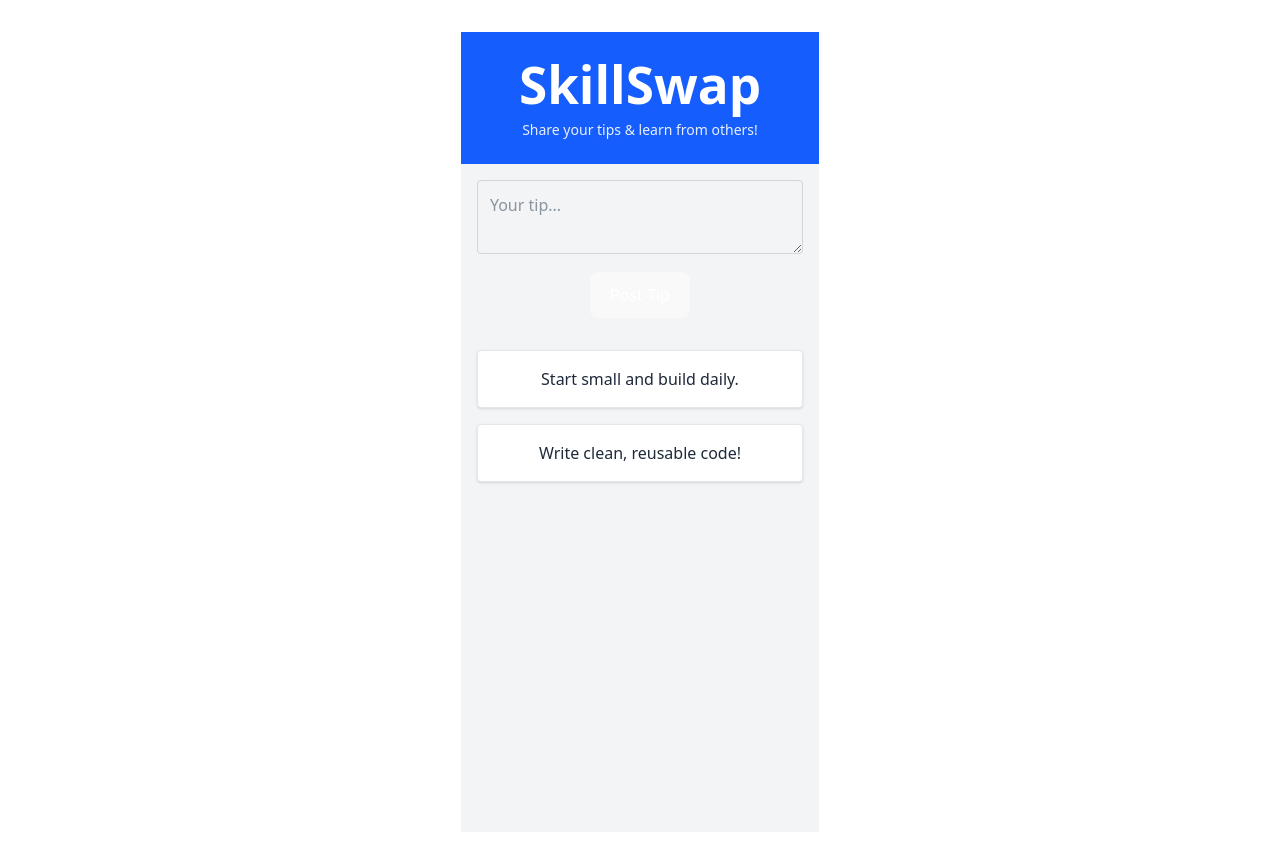
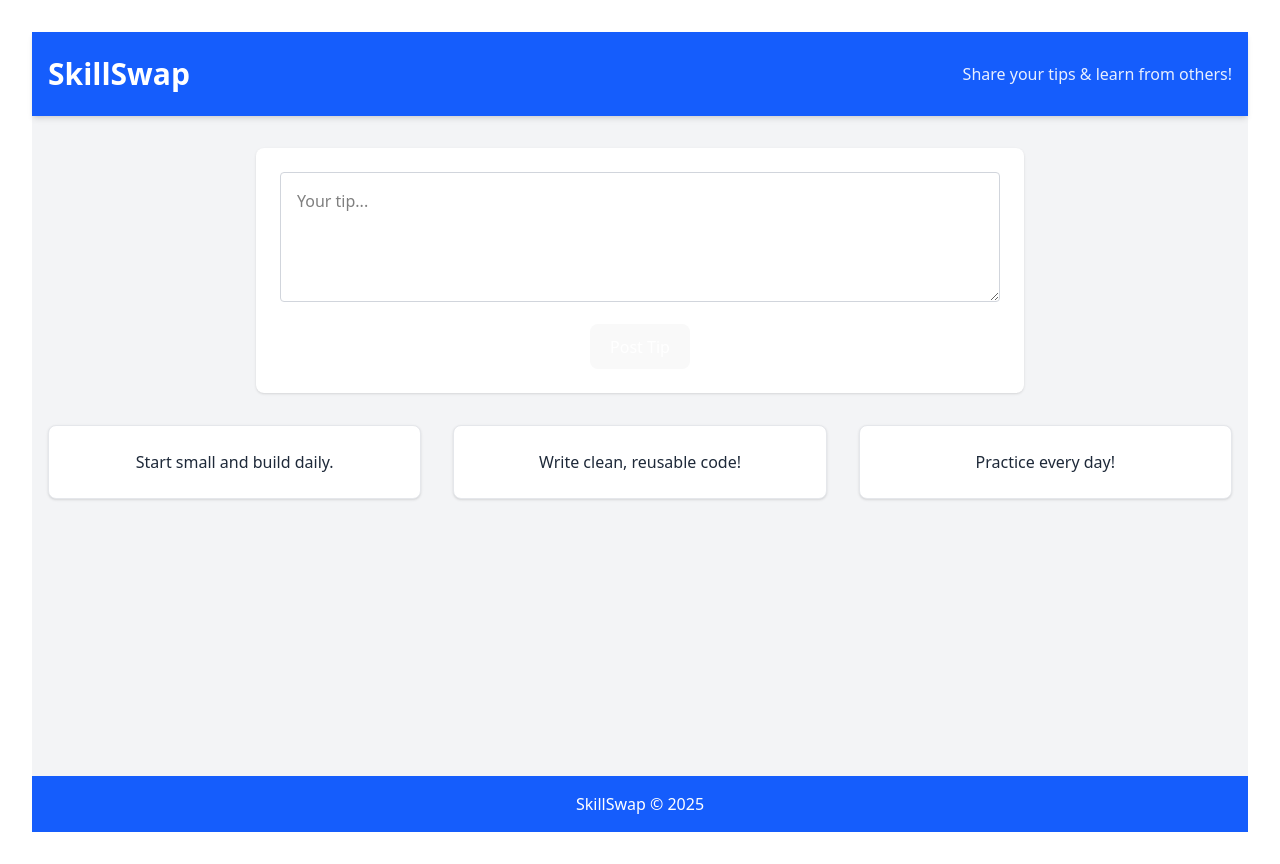
Before and after one commit to Himanshu-xeno/SkillSwap---Micro-Learning-Community, a React (Vite) app: page / in a window 1280 px wide. After the commit the page ends 832 px from the top, so only its background shows below. Built offline with nearby package versions, Linux system fonts and the light colour scheme.

Commit message:
✅ Day 3-4: Build full-screen layout and TipForm component

```diff
--- a/src/App.jsx
+++ b/src/App.jsx
@@ -7,17 +7,23 @@
   const tips = [
     { id: 1, text: 'Start small and build daily.' },
     { id: 2, text: 'Write clean, reusable code!' },
+    { id: 3, text: 'Practice every day!' },
   ];
 
   return (
-    <div className="min-h-screen bg-gray-100">
+    <div className="flex flex-col min-h-screen bg-gray-100">
       <Header />
-      <main className="max-w-xl mx-auto p-4">
+      <main className="flex-grow w-full max-w-7xl mx-auto px-4 py-8">
         <TipForm />
-        {tips.map((tip) => (
-          <TipCard key={tip.id} tip={tip} />
-        ))}
+        <div className="grid grid-cols-1 md:grid-cols-2 lg:grid-cols-3 gap-8">
+          {tips.map((tip) => (
+            <TipCard key={tip.id} tip={tip} />
+          ))}
+        </div>
       </main>
+      <footer className="bg-blue-600 text-white text-center py-4">
+        SkillSwap © 2025
+      </footer>
     </div>
   );
 }
--- a/src/components/Header.jsx
+++ b/src/components/Header.jsx
@@ -1,10 +1,11 @@
 function Header() {
   return (
-   <header className="bg-blue-600 text-white py-6 px-8 text-center">
-  <h1 className="text-3xl font-bold mb-2">SkillSwap</h1>
-  <p className="text-sm opacity-90">Share your tips & learn from others!</p>
+   <header className="bg-blue-600 text-white py-6 shadow-md w-full">
+  <div className="max-w-7xl mx-auto px-4 flex flex-col md:flex-row justify-between items-center">
+    <h1 className="text-3xl font-bold mb-2 md:mb-0">SkillSwap</h1>
+    <p className="text-base opacity-90">Share your tips & learn from others!</p>
+  </div>
 </header>
-
   );
 }
 
--- a/src/components/TipCard.jsx
+++ b/src/components/TipCard.jsx
@@ -1,9 +1,8 @@
 function TipCard({ tip }) {
   return (
-    <div className="border border-gray-200 p-4 rounded shadow-sm mb-4 bg-white">
+   <div className="border border-gray-200 p-6 rounded-lg shadow bg-white h-full">
   <p className="text-gray-800">{tip.text}</p>
 </div>
-
   );
 }
 
--- a/src/components/TipForm.jsx
+++ b/src/components/TipForm.jsx
@@ -5,26 +5,26 @@
 
   const handleSubmit = (e) => {
     e.preventDefault();
-    console.log('Tip submitted:', tip);
-    setTip(''); // Clear input
+    console.log(tip);
+    setTip('');
   };
 
   return (
-    <form onSubmit={handleSubmit} className="mb-8">
+    <form onSubmit={handleSubmit} className="mb-8 bg-white p-6 rounded-lg shadow max-w-3xl mx-auto">
       <textarea
-    className="border border-gray-300 w-full p-3 rounded mb-3 focus:outline-none focus:ring-2 focus:ring-blue-500"
+        className="border border-gray-300 w-full p-4 rounded mb-4 text-black focus:outline-none focus:ring-2 focus:ring-blue-500"
+        rows="4"
         placeholder="Your tip..."
         value={tip}
         onChange={(e) => setTip(e.target.value)}
       />
       <button
         type="submit"
-    className="bg-blue-600 text-white px-5 py-2 rounded hover:bg-blue-700 transition"
+        className="bg-blue-600 text-white px-6 py-3 rounded hover:bg-blue-700 transition"
       >
         Post Tip
       </button>
     </form>
-
   );
 }
 
--- a/src/index.css
+++ b/src/index.css
@@ -1,18 +1,29 @@
 @import "tailwindcss";
+
+html, body, #root {
+  height: 100%;
+  margin: 0;
+}
+
 
 :root {
   font-family: system-ui, Avenir, Helvetica, Arial, sans-serif;
   line-height: 1.5;
   font-weight: 400;
-
   color-scheme: light dark;
   color: rgba(255, 255, 255, 0.87);
   background-color: #242424;
-
+  /* this is optional */
   font-synthesis: none;
   text-rendering: optimizeLegibility;
   -webkit-font-smoothing: antialiased;
   -moz-osx-font-smoothing: grayscale;
+}
+
+body {
+  margin: 0;
+  min-width: 320px;
+  min-height: 100vh;
 }
 
 a {
@@ -23,19 +34,6 @@
 
 a:hover {
   color: #535bf2;
-}
-
-body {
-  margin: 0;
-  display: flex;
-  place-items: center;
-  min-width: 320px;
-  min-height: 100vh;
-}
-
-h1 {
-  font-size: 3.2em;
-  line-height: 1.1;
 }
 
 button {
```
Lines whose indentation alone changed are shown as unchanged.
